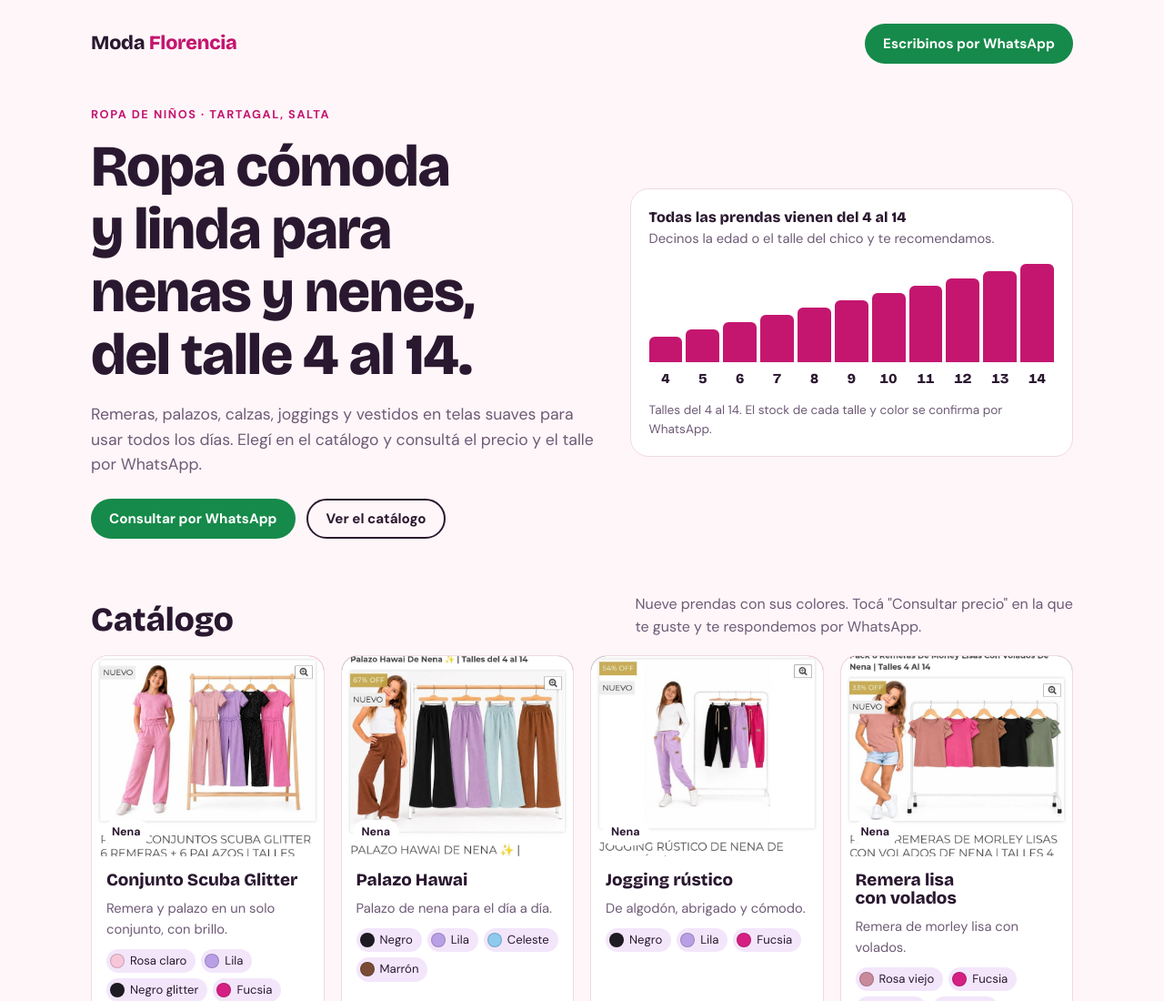
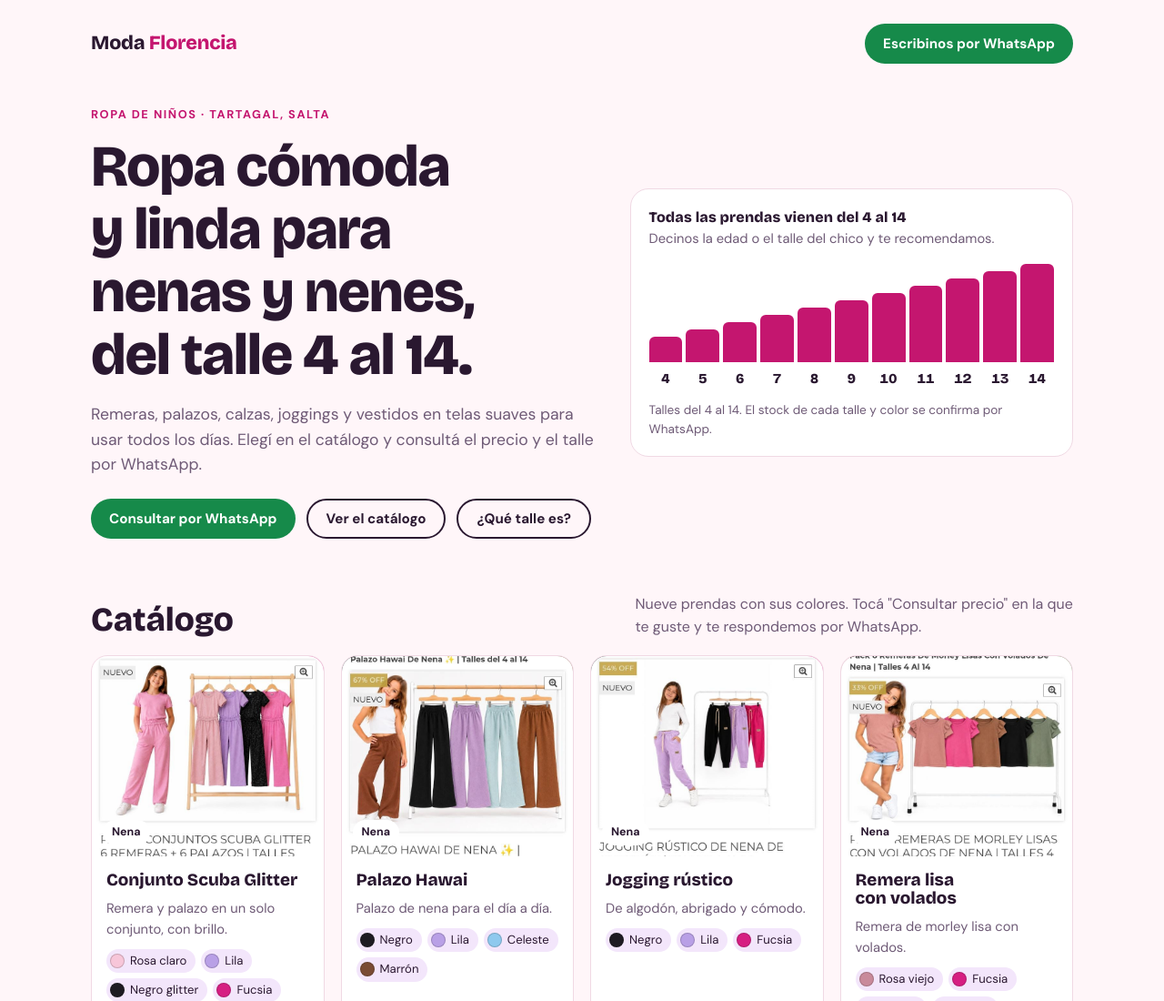
Before and after one commit to jonathanadolfomonte-ops/NexoAI-, a website: page app/index.html in a window 1280 px wide. Shown: the top 1100 px of the page at 91% size. Drawn offline with nearby package versions, Linux system fonts and the light colour scheme.

Commit message:
Micro app: app/index.html

```diff
--- a/app/index.html
+++ b/app/index.html
@@ -145,6 +145,7 @@ footer p { margin: 0 0 6px; color: var(--muted); }
         <div class="cta-row">
           <a class="btn btn-wa" href="https://wa.me/5493873559322?text=Hola!%20Quiero%20ver%20la%20ropa%20de%20Moda%20Florencia" target="_blank" rel="noopener">Consultar por WhatsApp</a>
           <a class="btn btn-line" href="#catalogo">Ver el catálogo</a>
+          <a class="btn btn-line" href="/app/talle.html">¿Qué talle es?</a>
         </div>
       </div>
       <aside class="ruler" aria-label="Talles disponibles">
```
